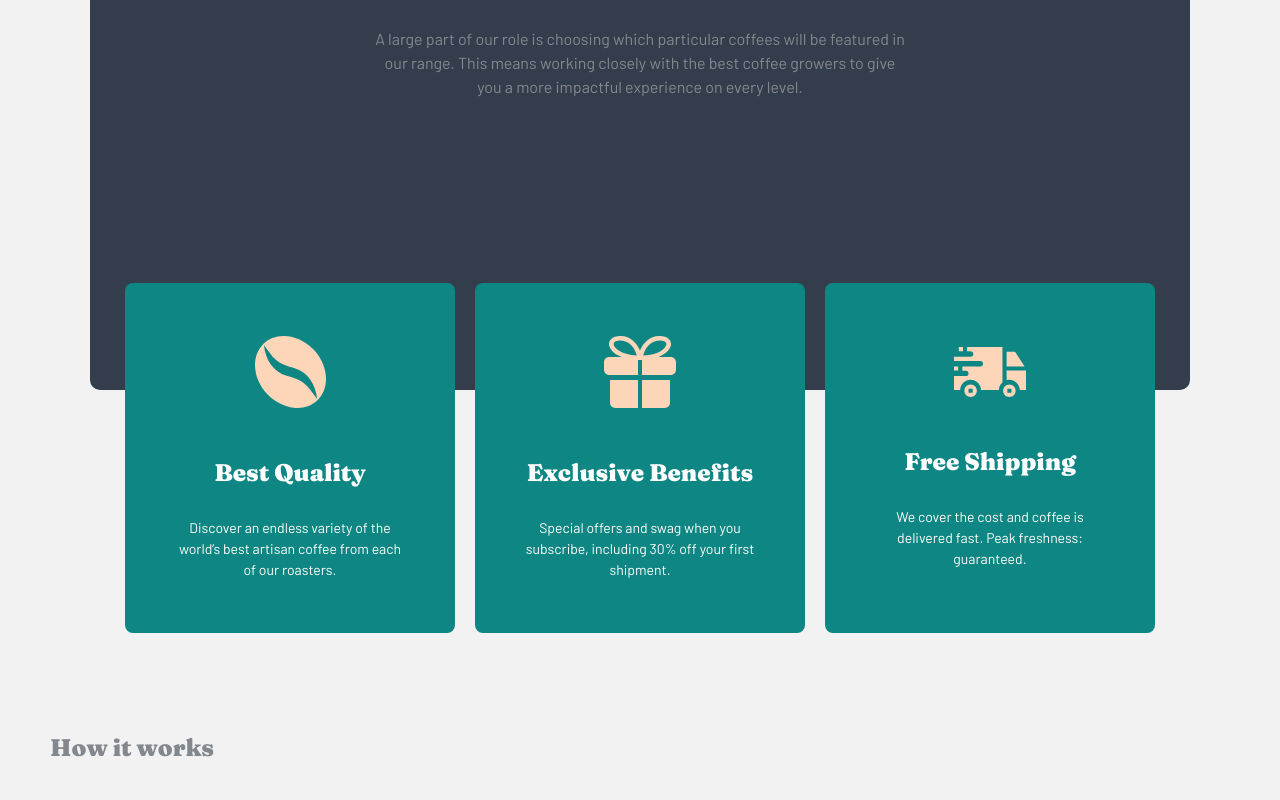
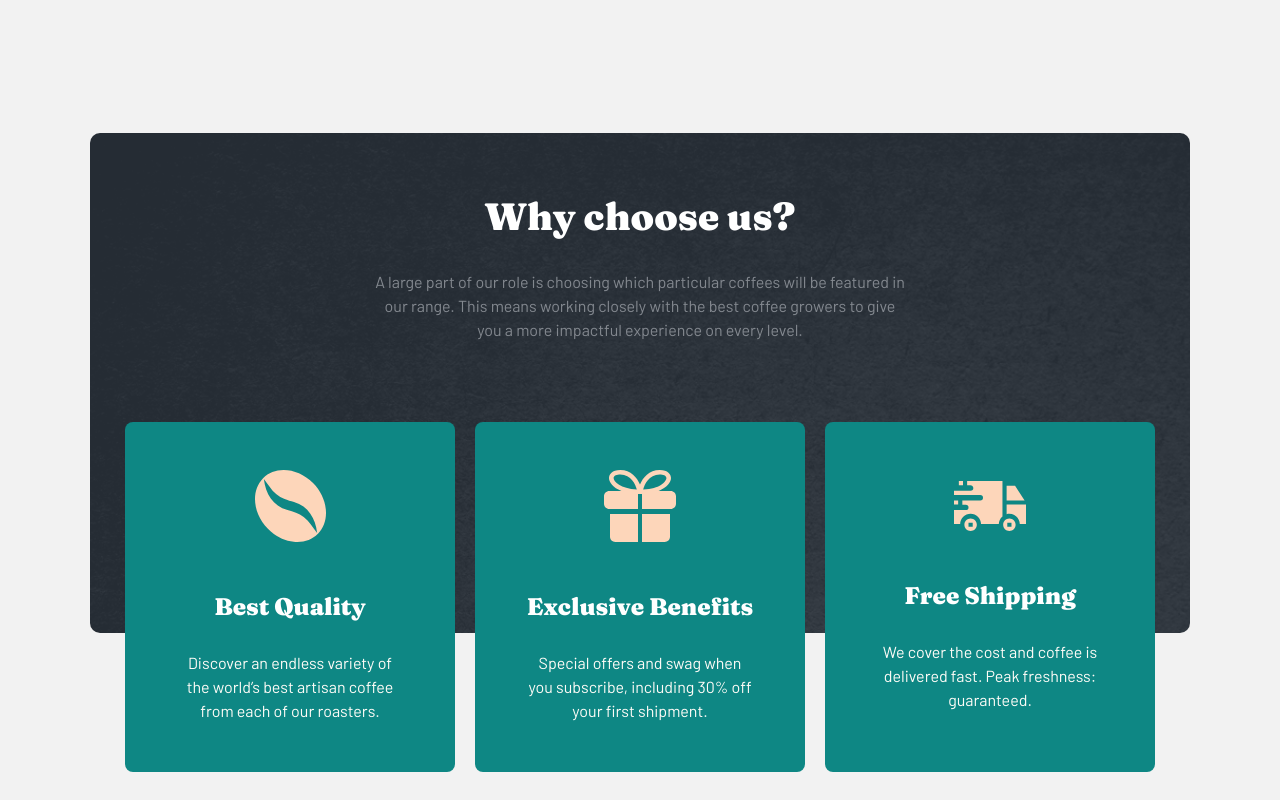
Before and after one commit to mariamdatuka/coffee-app, a React (Vite) app: page / in a window 1280 px wide. Shown: the part 1500-2300 px from the top of the page. Built offline with nearby package versions, Linux system fonts and the light colour scheme.

Commit message:
change homepage

```diff
--- a/src/pages/Home/Home.tsx
+++ b/src/pages/Home/Home.tsx
@@ -72,8 +72,7 @@ export const Home = () => {
     <WhyUs>
         <h4>Why choose us?</h4>
         <p>A large part of our role is choosing which particular     coffees will be   featured in our range. This means working closely with the best coffee growers to give you a more impactful experience on every level.</p>
-    </WhyUs>
-    <GridContainer2>
+        <GridContainer2>
        <GridItem2>
            <img src={beans} alt='beans'/>
            <h5>Best Quality</h5>
@@ -90,6 +89,8 @@ export const Home = () => {
            <p>We cover the cost and coffee is delivered fast. Peak freshness: guaranteed.</p>
        </GridItem2>
     </GridContainer2>
+    </WhyUs>
+
     <StepsCont>
       <h6>How it works</h6>
       <Steps/>
--- a/src/pages/Home/Styles.ts
+++ b/src/pages/Home/Styles.ts
@@ -1,5 +1,6 @@
 import styled from "styled-components";
 import bgimage from '../../assets/home/desktop/image-hero-coffeepress.jpg'
+import bgimage2 from '../../assets/about/desktop/bg-quality.png'
 
 export const MainWrapper=styled.div`
   display:flex;
@@ -76,15 +77,16 @@ export const GridItem=styled.div`
 export const WhyUs=styled.div`
   width:1100px;
   height:500px;
-  background-color:#333D4B;
+  background-image:url(${bgimage2});
+  background-position:center;
+  background-repeat:no-repeat;
+  background-size: cover;
   border-radius:10px;
   display:flex;
   flex-direction:column;
   align-items:center;
   margin:150px 0;
   gap:30px;
-  position:absolute;
-  top:155%;
   z-index:1;
 
   & h4{
@@ -109,8 +111,7 @@ export const GridContainer2=styled.div`
    column-gap:20px;
    place-items:center;
    z-index:999;
-   margin-top:300px;
-   position:relative;
+   margin-top:50px;
 `
 export const GridItem2=styled.div`
   display:flex;
```
